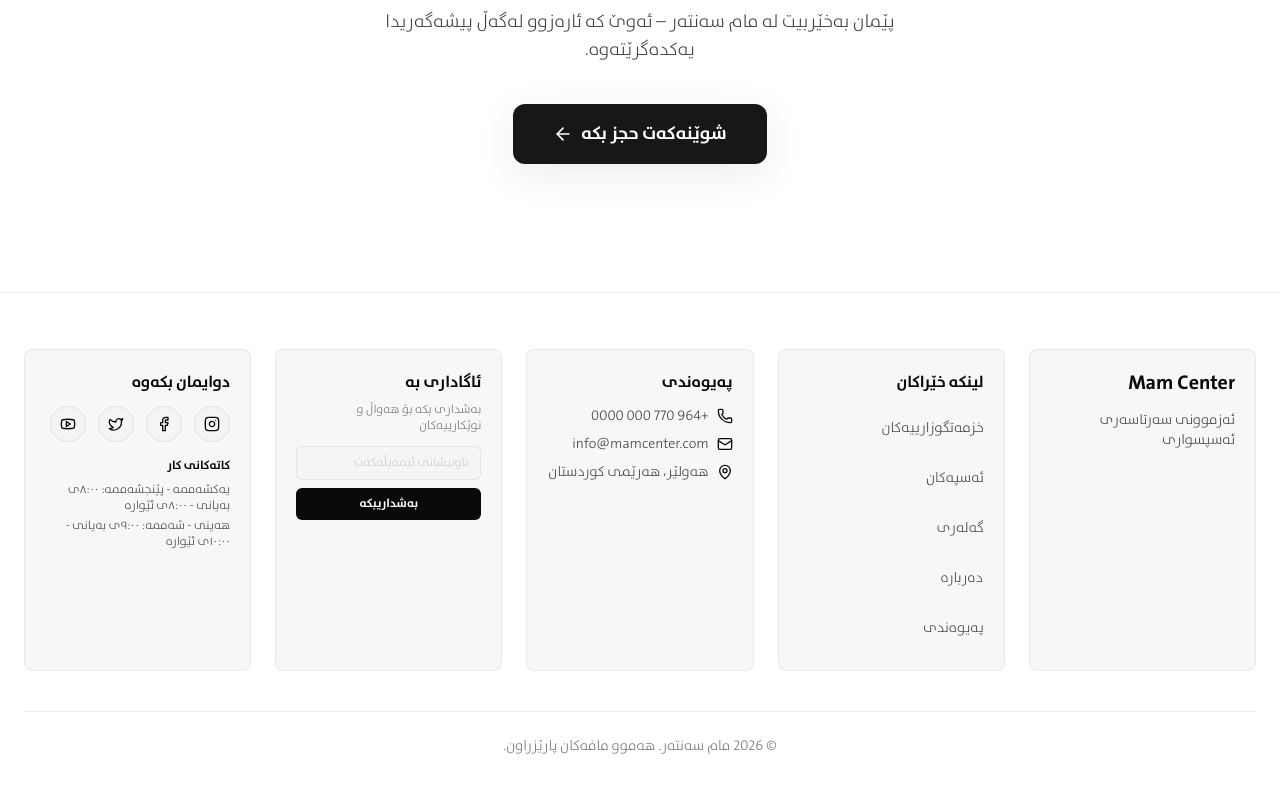
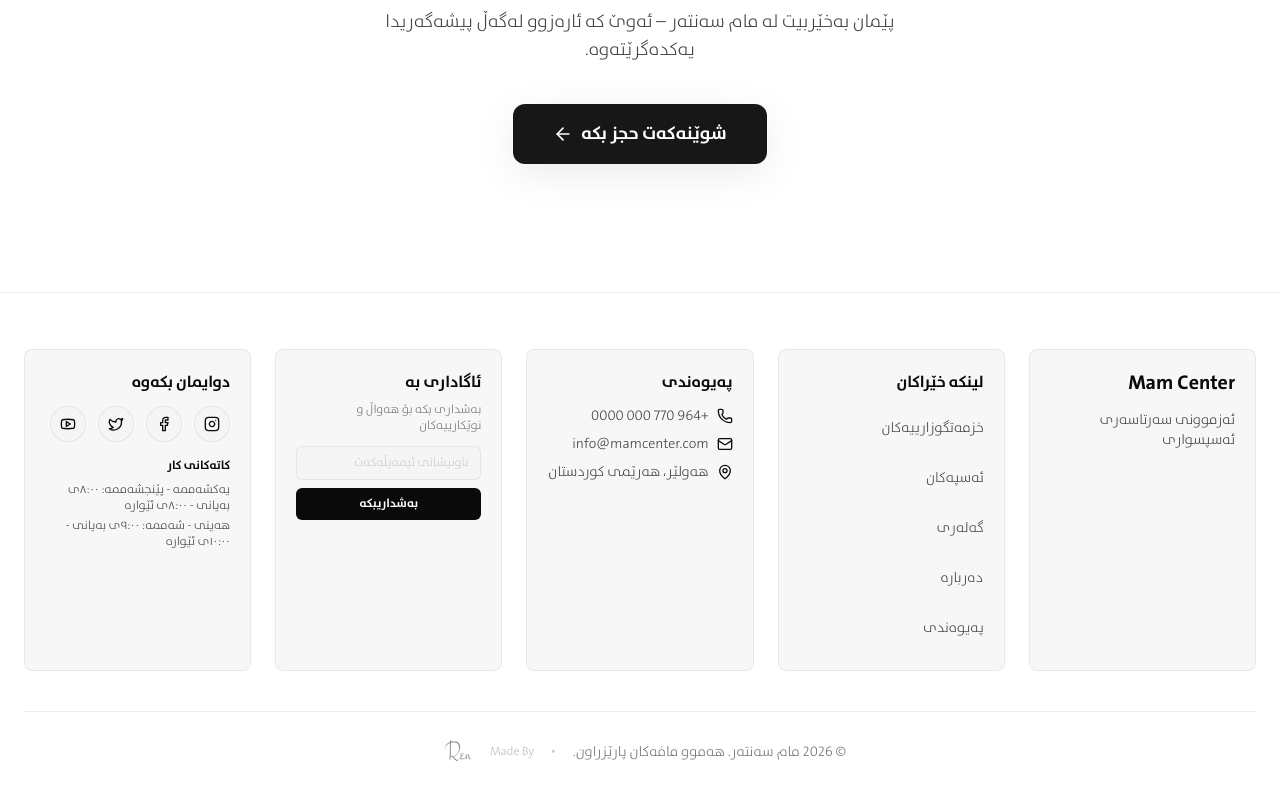
Before and after one commit to rennixx/mamc, a Next.js app: page / in a window 1280 px wide. Shown: the part 3706-4506 px from the top of the page. Built offline with nearby package versions, Linux system fonts and the light colour scheme; no server answers.

Commit message:
feat: add Signature component to Footer for branding and theme support

```diff
--- a/src/components/layout/Footer.tsx
+++ b/src/components/layout/Footer.tsx
@@ -4,6 +4,7 @@
 import { useTranslation } from 'react-i18next'
 import { Phone, Mail, MapPin } from 'lucide-react'
 import { useState, useEffect, useRef } from 'react'
+import { Signature } from './Signature'
 
 // Social icon components (using SVG to avoid deprecated lucide-react icons)
 const InstagramIcon = ({ className }: { className?: string }) => (
@@ -260,11 +261,18 @@
             opacity: isVisible ? 1 : 0,
             transition: 'opacity 500ms ease 500ms',
           }}
-          className="mt-8 md:mt-10 pt-5 md:pt-6 border-t border-cream-400/20 text-center"
+          className="mt-8 md:mt-10 pt-5 md:pt-6 border-t border-cream-400/20"
         >
-          <p className="text-cream-300 text-xs md:text-sm font-sans">
-            {t('copyright', { year: new Date().getFullYear() })}
-          </p>
+          <div className="flex flex-col md:flex-row items-center justify-center gap-3 md:gap-4">
+            <p className="text-cream-300 text-xs md:text-sm font-sans">
+              {t('copyright', { year: new Date().getFullYear() })}
+            </p>
+            <span className="hidden md:inline text-cream-400/50">•</span>
+            <div className="flex items-center gap-2">
+              <span className="text-cream-400/70 text-xs font-sans">Made By</span>
+              <Signature className="h-7 md:h-8 opacity-60 hover:opacity-100 transition-opacity" />
+            </div>
+          </div>
         </div>
       </div>
     </footer>
--- /dev/null
+++ b/src/components/layout/Signature.tsx
@@ -0,0 +1,17 @@
+'use client'
+
+import { useAppStore } from '@/store'
+
+// Signature image component - inverts on dark theme
+export function Signature({ className }: { className?: string }) {
+  const theme = useAppStore((s) => s.theme)
+
+  return (
+    <img
+      src="/signature.png"
+      alt="Signature"
+      className={className}
+      style={{ filter: theme === 'dark' ? 'invert(1)' : 'none' }}
+    />
+  )
+}
```
Also changed, not shown: public/signature.png (added).
